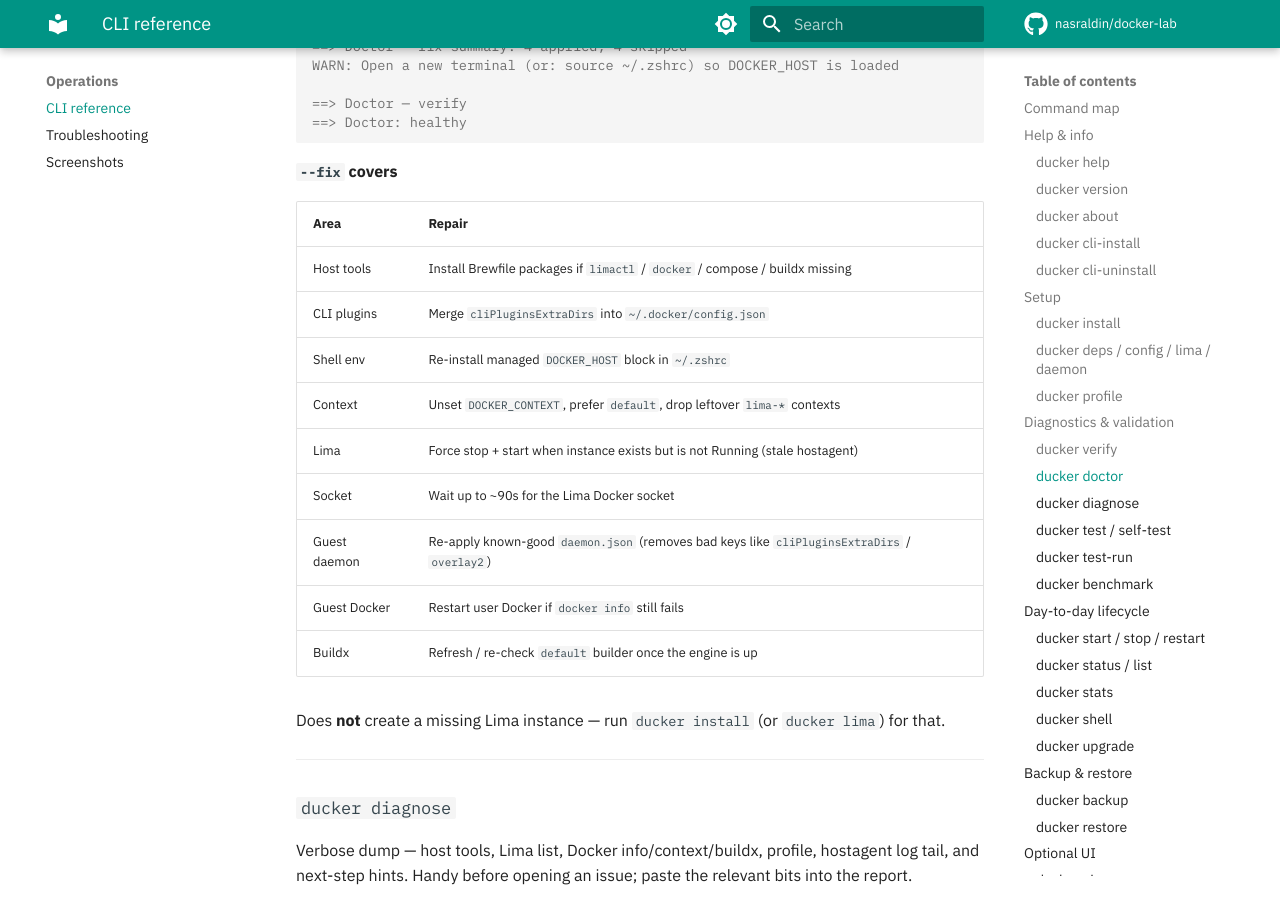
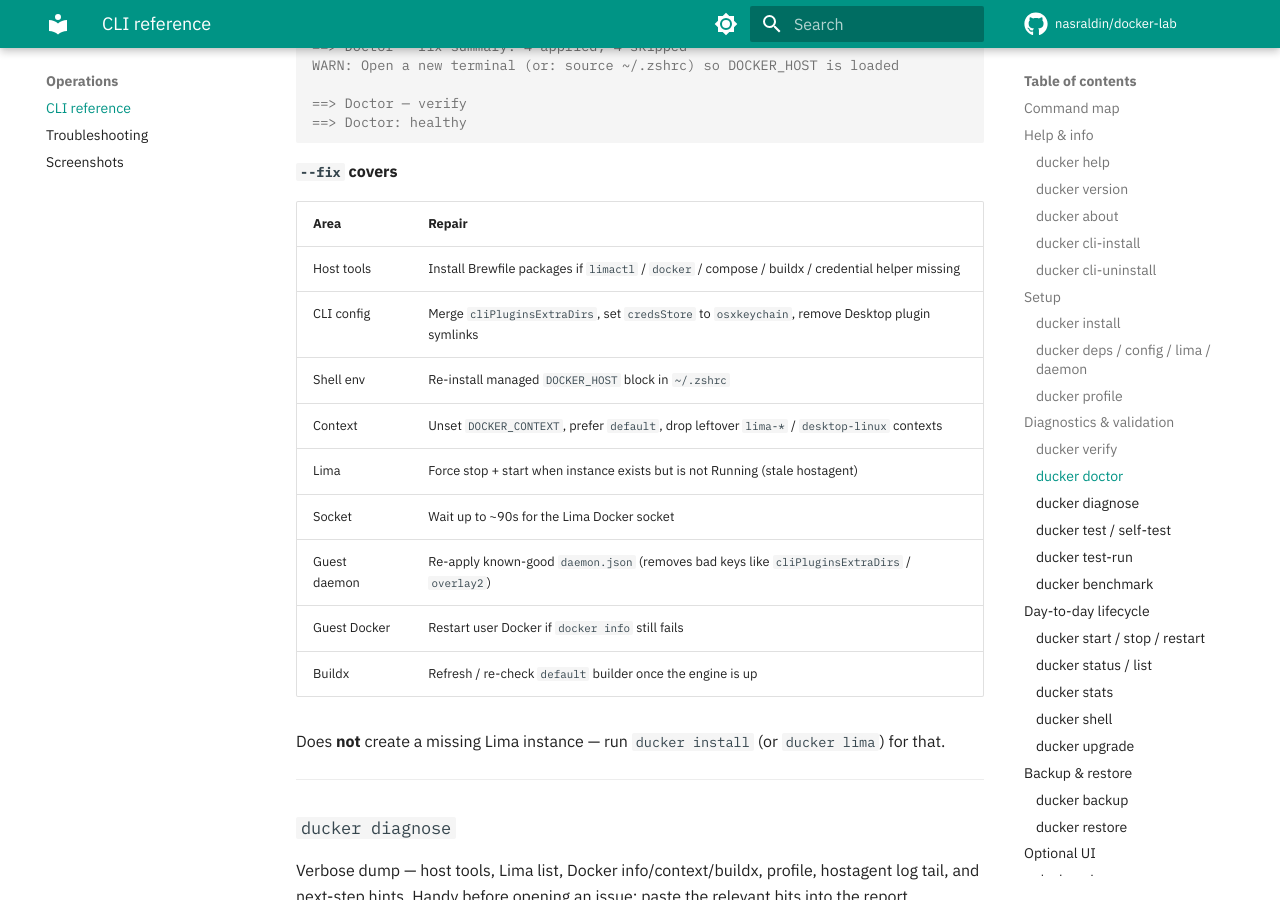
Before and after one commit to nasraldin/docker-lab, an MkDocs documentation site: the page built from docs/cli-reference.md, in a window 1280 px wide and 900 px high, scrolled down 7865 px. Built offline with MkDocs 1.6.1 and Material for MkDocs 9.7.7, drawn with Linux system fonts in a browser that asks for light colours; comment, search, counter and statistics services are not loaded.

Commit message:
fix: install osxkeychain credential helper and migrate off Docker Desktop
Ensure fresh installs and doctor --fix work without Docker Desktop by
installing docker-credential-helper, setting credsStore to osxkeychain,
removing broken Desktop CLI plugin symlinks, and verifying the helper in
ducker verify.

Co-authored-by: Cursor <cursoragent@cursor.com>

```diff
--- a/docs/cli-reference.md
+++ b/docs/cli-reference.md
@@ -344,10 +344,10 @@ WARN: Open a new terminal (or: source ~/.zshrc) so DOCKER_HOST is loaded
 
 | Area         | Repair                                                                                       |
 | ------------ | -------------------------------------------------------------------------------------------- |
-| Host tools   | Install Brewfile packages if `limactl` / `docker` / compose / buildx missing                 |
-| CLI plugins  | Merge `cliPluginsExtraDirs` into `~/.docker/config.json`                                     |
+| Host tools   | Install Brewfile packages if `limactl` / `docker` / compose / buildx / credential helper missing |
+| CLI config   | Merge `cliPluginsExtraDirs`, set `credsStore` to `osxkeychain`, remove Desktop plugin symlinks |
 | Shell env    | Re-install managed `DOCKER_HOST` block in `~/.zshrc`                                         |
-| Context      | Unset `DOCKER_CONTEXT`, prefer `default`, drop leftover `lima-*` contexts                    |
+| Context      | Unset `DOCKER_CONTEXT`, prefer `default`, drop leftover `lima-*` / `desktop-linux` contexts  |
 | Lima         | Force stop + start when instance exists but is not Running (stale hostagent)                 |
 | Socket       | Wait up to ~90s for the Lima Docker socket                                                   |
 | Guest daemon | Re-apply known-good `daemon.json` (removes bad keys like `cliPluginsExtraDirs` / `overlay2`) |
```
Also changed, not shown: docs/advanced.md (+3 -2 lines), docs/faq.md (+1 -1 lines), docs/troubleshooting.md (+2 -0 lines), 8 other files.
